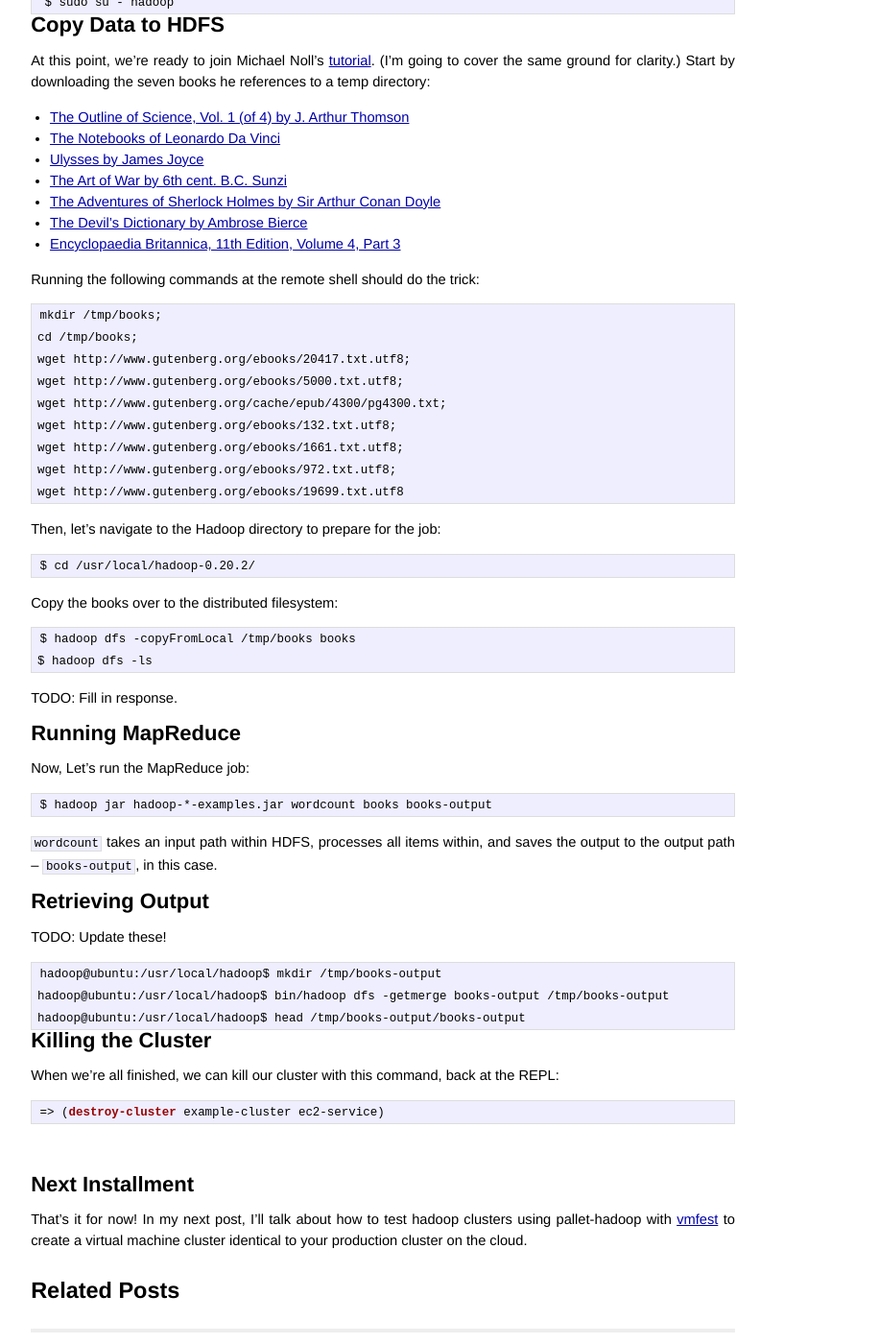
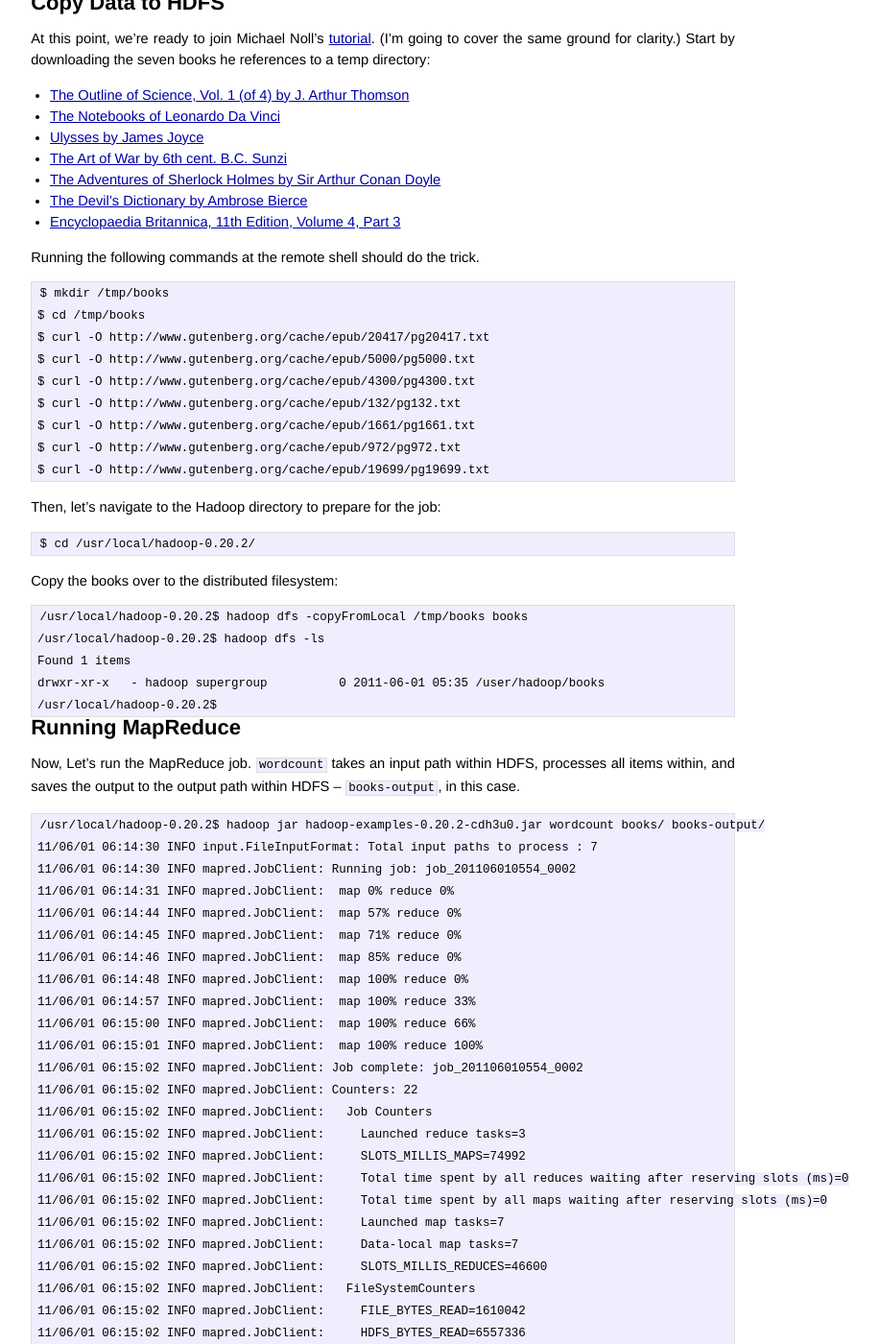
Before and after one commit to sritchie/sritchie.github.io, a Jekyll site: the page built from _posts/2011-05-31-hadoop-on-pallet.md, in a window 1280 px wide and 1400 px high, scrolled down 5883 px. Shown: the whole window at 96% size, without its empty margins (241-1157 px from the left). Built offline with Jekyll 4.4.1, drawn with Linux system fonts in a browser that asks for light colours; Markdown is read by kramdown in place of the engine named in the settings; some of the changed text lies outside the part shown.

Commit message:
Added actual output from MapReduce jobs.

```diff
--- a/_posts/2011-05-31-hadoop-on-pallet.md
+++ b/_posts/2011-05-31-hadoop-on-pallet.md
@@ -209,17 +209,16 @@
 
 *ip-type* can be either `:public` or `:private`, and determines what type of IP address the cluster nodes use to communicate with one another. EC2 instances require private IP addresses; if one were setting up a cluster of virtual machines, `:public` would be necessary.
 
-Here, we define a cluster with private IP addresses, the two node groups referenced above, and a number of customizations to the default hadoop settings. Our machine spec declares that all nodes in the cluster should be the fastest 64 bit machines Amazon has to offer, all running Ubuntu 10.10.
+Here, we define a cluster with private IP addresses, the two node groups referenced above, and a number of customizations to the default hadoop settings. Our machine spec declares that all nodes in the cluster should be 64 bit machines running Ubuntu 10.10.
 
 {% highlight clojure %}
 (def example-cluster
     (cluster-spec :private
                   {:jobtracker (node-group [:jobtracker :namenode])
-                   :slaves (slave-group 3)}
+                   :slaves (slave-group 2)}
                   :base-machine-spec {:os-family :ubuntu
                                       :os-version-matches "10.10"
-                                      :os-64-bit true
-                                      :fastest true}
+                                      :os-64-bit true}
                   :base-props {:hdfs-site {:dfs.data.dir "/mnt/dfs/data"
                                            :dfs.name.dir "/mnt/dfs/name"}
                                :mapred-site {:mapred.task.timeout 300000
@@ -264,25 +263,25 @@
 
 At this point, we're ready to join Michael Noll's [tutorial](http://goo.gl/aALr9). (I'm going to cover the same ground for clarity.) Start by downloading the seven books he references to a temp directory:
 
-* [The Outline of Science, Vol. 1 (of 4) by J. Arthur Thomson](http://www.gutenberg.org/ebooks/20417.txt.utf8)
-* [The Notebooks of Leonardo Da Vinci](http://www.gutenberg.org/ebooks/5000.txt.utf8)
+* [The Outline of Science, Vol. 1 (of 4) by J. Arthur Thomson](http://www.gutenberg.org/cache/epub/20417/pg20417.txt)
+* [The Notebooks of Leonardo Da Vinci](http://www.gutenberg.org/cache/epub/5000/pg5000.txt)
 * [Ulysses by James Joyce](http://www.gutenberg.org/cache/epub/4300/pg4300.txt)
-* [The Art of War by 6th cent. B.C. Sunzi](http://www.gutenberg.org/ebooks/132.txt.utf8)
-* [The Adventures of Sherlock Holmes by Sir Arthur Conan Doyle](http://www.gutenberg.org/ebooks/1661.txt.utf8)
-* [The Devil’s Dictionary by Ambrose Bierce](http://www.gutenberg.org/ebooks/972.txt.utf8)
-* [Encyclopaedia Britannica, 11th Edition, Volume 4, Part 3](http://www.gutenberg.org/ebooks/19699.txt.utf8)
+* [The Art of War by 6th cent. B.C. Sunzi](http://www.gutenberg.org/cache/epub/132/pg132.txt)
+* [The Adventures of Sherlock Holmes by Sir Arthur Conan Doyle](http://www.gutenberg.org/cache/epub/1661/pg1661.txt)
+* [The Devil’s Dictionary by Ambrose Bierce](http://www.gutenberg.org/cache/epub/972/pg972.txt)
+* [Encyclopaedia Britannica, 11th Edition, Volume 4, Part 3](http://www.gutenberg.org/cache/epub/19699/pg19699.txt)
 
-Running the following commands at the remote shell should do the trick:
+Running the following commands at the remote shell should do the trick.
 
-    mkdir /tmp/books;
-    cd /tmp/books;
-    wget http://www.gutenberg.org/ebooks/20417.txt.utf8;
-    wget http://www.gutenberg.org/ebooks/5000.txt.utf8;
-    wget http://www.gutenberg.org/cache/epub/4300/pg4300.txt;
-    wget http://www.gutenberg.org/ebooks/132.txt.utf8;
-    wget http://www.gutenberg.org/ebooks/1661.txt.utf8;
-    wget http://www.gutenberg.org/ebooks/972.txt.utf8;
-    wget http://www.gutenberg.org/ebooks/19699.txt.utf8
+    $ mkdir /tmp/books
+    $ cd /tmp/books
+    $ curl -O http://www.gutenberg.org/cache/epub/20417/pg20417.txt
+    $ curl -O http://www.gutenberg.org/cache/epub/5000/pg5000.txt
+    $ curl -O http://www.gutenberg.org/cache/epub/4300/pg4300.txt
+    $ curl -O http://www.gutenberg.org/cache/epub/132/pg132.txt
+    $ curl -O http://www.gutenberg.org/cache/epub/1661/pg1661.txt
+    $ curl -O http://www.gutenberg.org/cache/epub/972/pg972.txt
+    $ curl -O http://www.gutenberg.org/cache/epub/19699/pg19699.txt
 
 Then, let's navigate to the Hadoop directory to prepare for the job:
 
@@ -290,26 +289,76 @@
 
 Copy the books over to the distributed filesystem:
 
-    $ hadoop dfs -copyFromLocal /tmp/books books
-    $ hadoop dfs -ls
-
-TODO: Fill in response.
+    /usr/local/hadoop-0.20.2$ hadoop dfs -copyFromLocal /tmp/books books
+    /usr/local/hadoop-0.20.2$ hadoop dfs -ls
+    Found 1 items
+    drwxr-xr-x   - hadoop supergroup          0 2011-06-01 05:35 /user/hadoop/books
+    /usr/local/hadoop-0.20.2$
 
 ### Running MapReduce ###
 
-Now, Let's run the MapReduce job:
+Now, Let's run the MapReduce job. `wordcount` takes an input path within HDFS, processes all items within, and saves the output to the output path within HDFS -- `books-output`, in this case.
 
-    $ hadoop jar hadoop-*-examples.jar wordcount books books-output
-
-`wordcount` takes an input path within HDFS, processes all items within, and saves the output to the output path -- `books-output`, in this case.
+    /usr/local/hadoop-0.20.2$ hadoop jar hadoop-examples-0.20.2-cdh3u0.jar wordcount books/ books-output/
+    11/06/01 06:14:30 INFO input.FileInputFormat: Total input paths to process : 7
+    11/06/01 06:14:30 INFO mapred.JobClient: Running job: job_201106010554_0002
+    11/06/01 06:14:31 INFO mapred.JobClient:  map 0% reduce 0%
+    11/06/01 06:14:44 INFO mapred.JobClient:  map 57% reduce 0%
+    11/06/01 06:14:45 INFO mapred.JobClient:  map 71% reduce 0%
+    11/06/01 06:14:46 INFO mapred.JobClient:  map 85% reduce 0%
+    11/06/01 06:14:48 INFO mapred.JobClient:  map 100% reduce 0%
+    11/06/01 06:14:57 INFO mapred.JobClient:  map 100% reduce 33%
+    11/06/01 06:15:00 INFO mapred.JobClient:  map 100% reduce 66%
+    11/06/01 06:15:01 INFO mapred.JobClient:  map 100% reduce 100%
+    11/06/01 06:15:02 INFO mapred.JobClient: Job complete: job_201106010554_0002
+    11/06/01 06:15:02 INFO mapred.JobClient: Counters: 22
+    11/06/01 06:15:02 INFO mapred.JobClient:   Job Counters
+    11/06/01 06:15:02 INFO mapred.JobClient:     Launched reduce tasks=3
+    11/06/01 06:15:02 INFO mapred.JobClient:     SLOTS_MILLIS_MAPS=74992
+    11/06/01 06:15:02 INFO mapred.JobClient:     Total time spent by all reduces waiting after reserving slots (ms)=0
+    11/06/01 06:15:02 INFO mapred.JobClient:     Total time spent by all maps waiting after reserving slots (ms)=0
+    11/06/01 06:15:02 INFO mapred.JobClient:     Launched map tasks=7
+    11/06/01 06:15:02 INFO mapred.JobClient:     Data-local map tasks=7
+    11/06/01 06:15:02 INFO mapred.JobClient:     SLOTS_MILLIS_REDUCES=46600
+    11/06/01 06:15:02 INFO mapred.JobClient:   FileSystemCounters
+    11/06/01 06:15:02 INFO mapred.JobClient:     FILE_BYTES_READ=1610042
+    11/06/01 06:15:02 INFO mapred.JobClient:     HDFS_BYTES_READ=6557336
+    11/06/01 06:15:02 INFO mapred.JobClient:     FILE_BYTES_WRITTEN=2753014
+    11/06/01 06:15:02 INFO mapred.JobClient:     HDFS_BYTES_WRITTEN=1334919
+    11/06/01 06:15:02 INFO mapred.JobClient:   Map-Reduce Framework
+    11/06/01 06:15:02 INFO mapred.JobClient:     Reduce input groups=121791
+    11/06/01 06:15:02 INFO mapred.JobClient:     Combine output records=183601
+    11/06/01 06:15:02 INFO mapred.JobClient:     Map input records=127602
+    11/06/01 06:15:02 INFO mapred.JobClient:     Reduce shuffle bytes=958780
+    11/06/01 06:15:02 INFO mapred.JobClient:     Reduce output records=121791
+    11/06/01 06:15:02 INFO mapred.JobClient:     Spilled Records=473035
+    11/06/01 06:15:02 INFO mapred.JobClient:     Map output bytes=10812590
+    11/06/01 06:15:02 INFO mapred.JobClient:     Combine input records=1111905
+    11/06/01 06:15:02 INFO mapred.JobClient:     Map output records=1111905
+    11/06/01 06:15:02 INFO mapred.JobClient:     SPLIT_RAW_BYTES=931
+    11/06/01 06:15:02 INFO mapred.JobClient:     Reduce input records=183601
+    /usr/local/hadoop-0.20.2$
+<br/>
 
 ### Retrieving Output ###
 
 TODO: Update these!
 
-    hadoop@ubuntu:/usr/local/hadoop$ mkdir /tmp/books-output
-    hadoop@ubuntu:/usr/local/hadoop$ bin/hadoop dfs -getmerge books-output /tmp/books-output
-    hadoop@ubuntu:/usr/local/hadoop$ head /tmp/books-output/books-output
+    $ mkdir /tmp/books-output
+    $ hadoop dfs -getmerge books-output /tmp/books-output
+    $ head /tmp/books-output/books-output
+    "'Ah!'	2
+    "'Ample.'	1
+    "'At	1
+    "'But,	1
+    "'But,'	1
+    "'Come!	1
+    "'December	1
+    "'For	1
+    "'Hampshire.	1
+    "'Have	1
+
+Success!
 
 ### Killing the Cluster ###
 
```
Also changed, not shown: other parts of _posts/2011-05-31-hadoop-on-pallet.md (+2 -2 lines).
